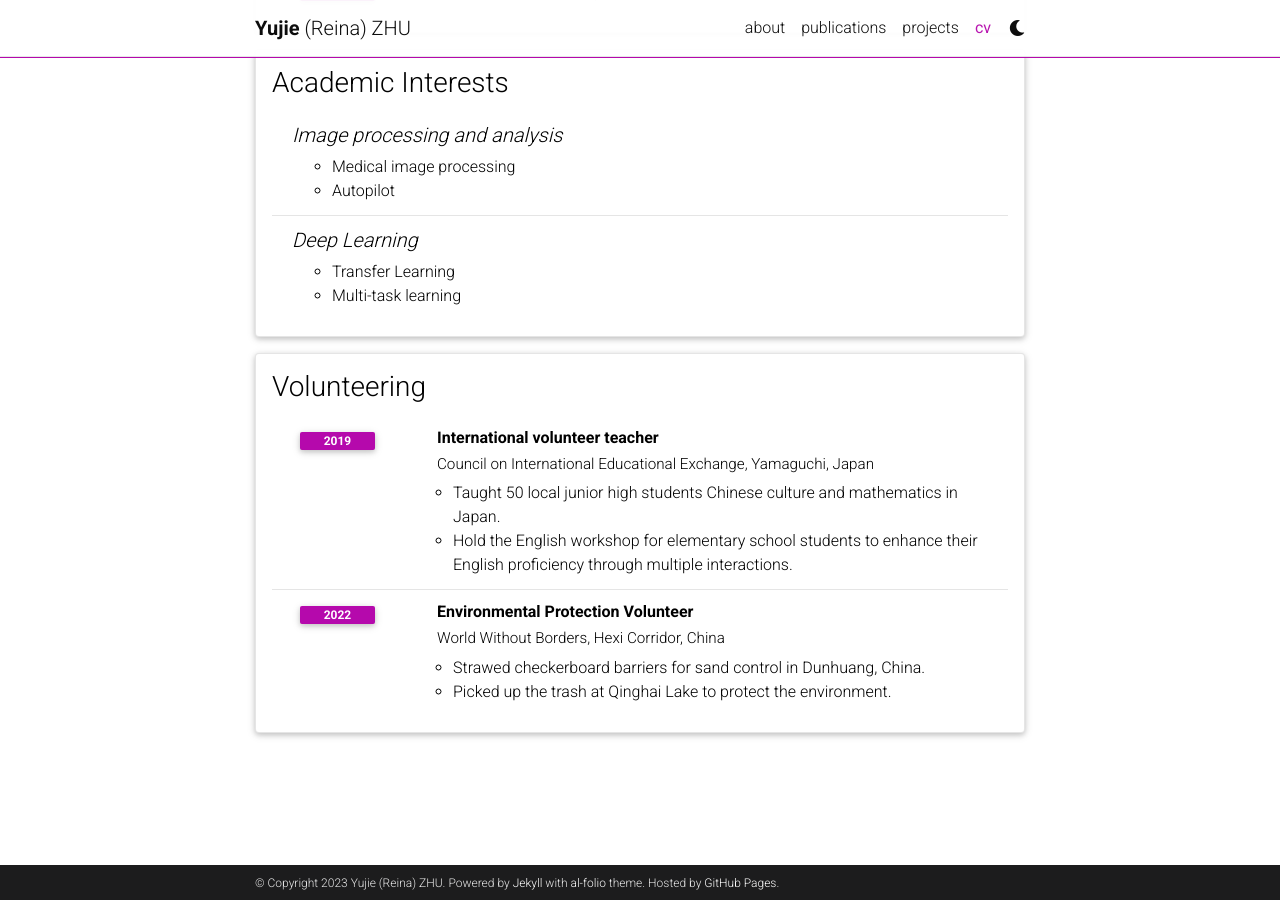
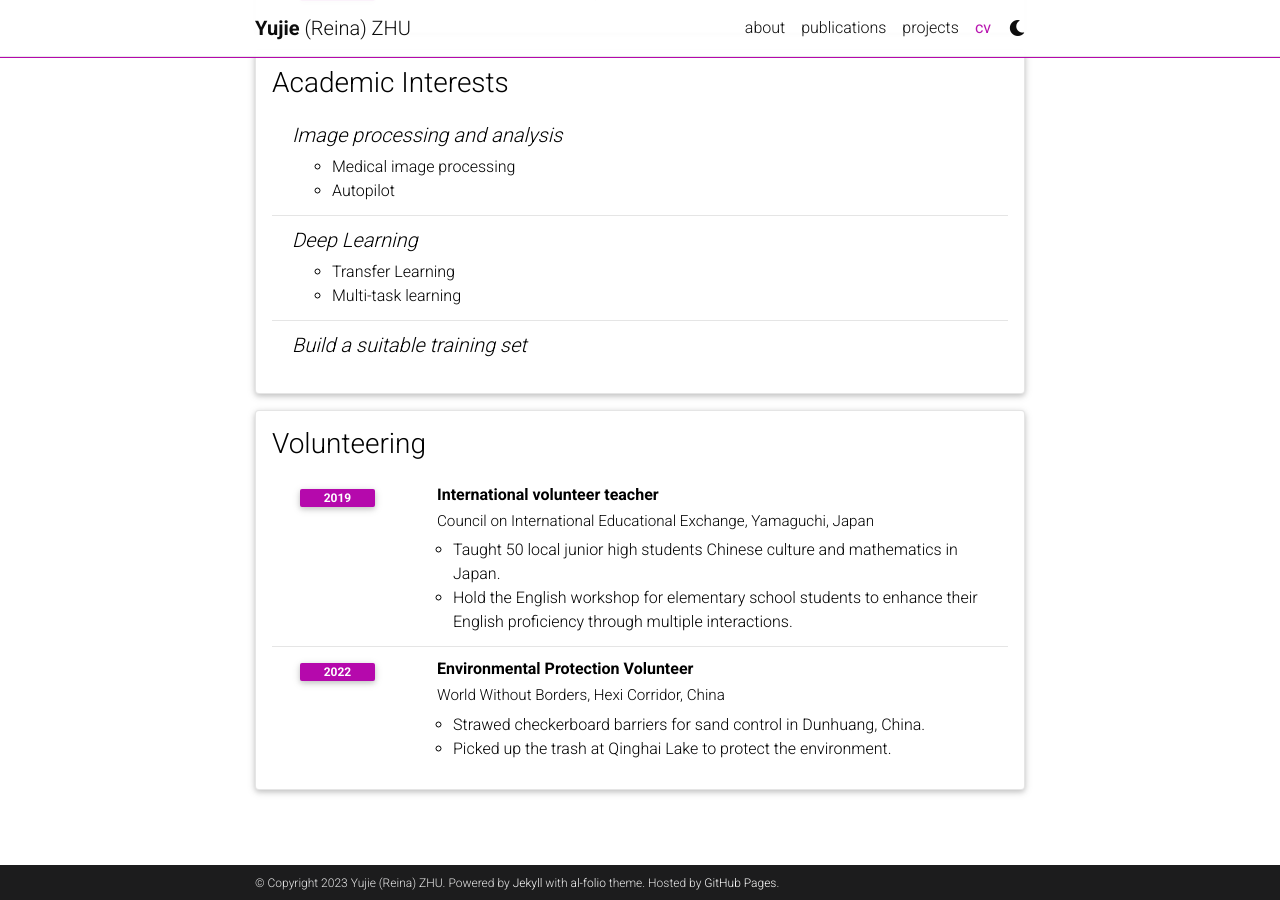
Before and after one commit to ReinaZhu/yujiezhu.github.io, a Jekyll site: the page built from _pages/cv.md, in a window 1280 px wide and 900 px high, scrolled down 1202 px. Built offline with Jekyll 4.4.1, drawn with Linux system fonts in a browser that asks for light colours; comment, search, counter and statistics services are not loaded; a style sheet for code colours, icons or effects is not loaded.

Commit message:
Update cv.yml

```diff
--- a/_data/cv.yml
+++ b/_data/cv.yml
@@ -54,6 +54,7 @@
       items:
         - Transfer Learning
         - Multi-task learning
+    - title: Build a suitable training set
 
 - title: Volunteering
   type: time_table
```
